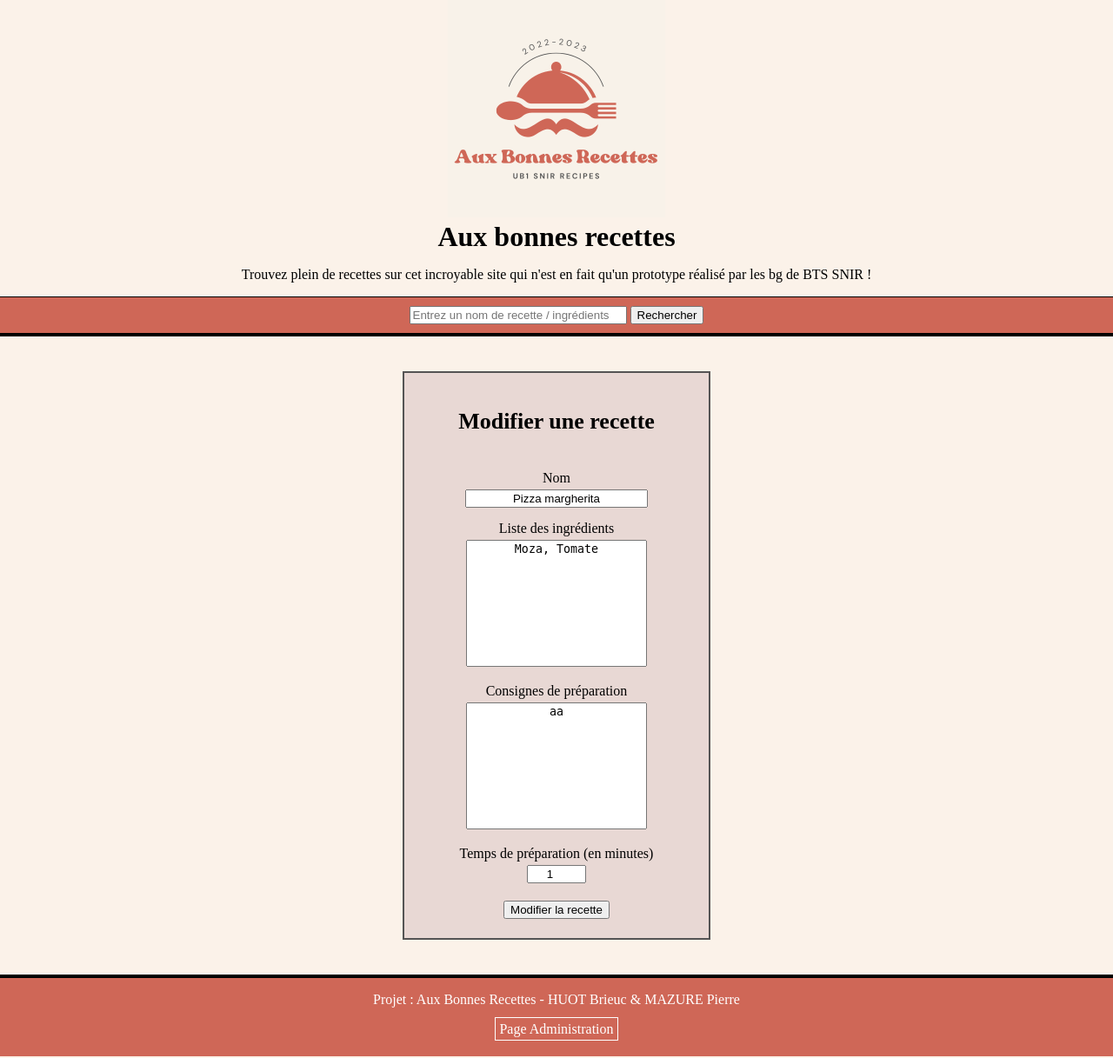
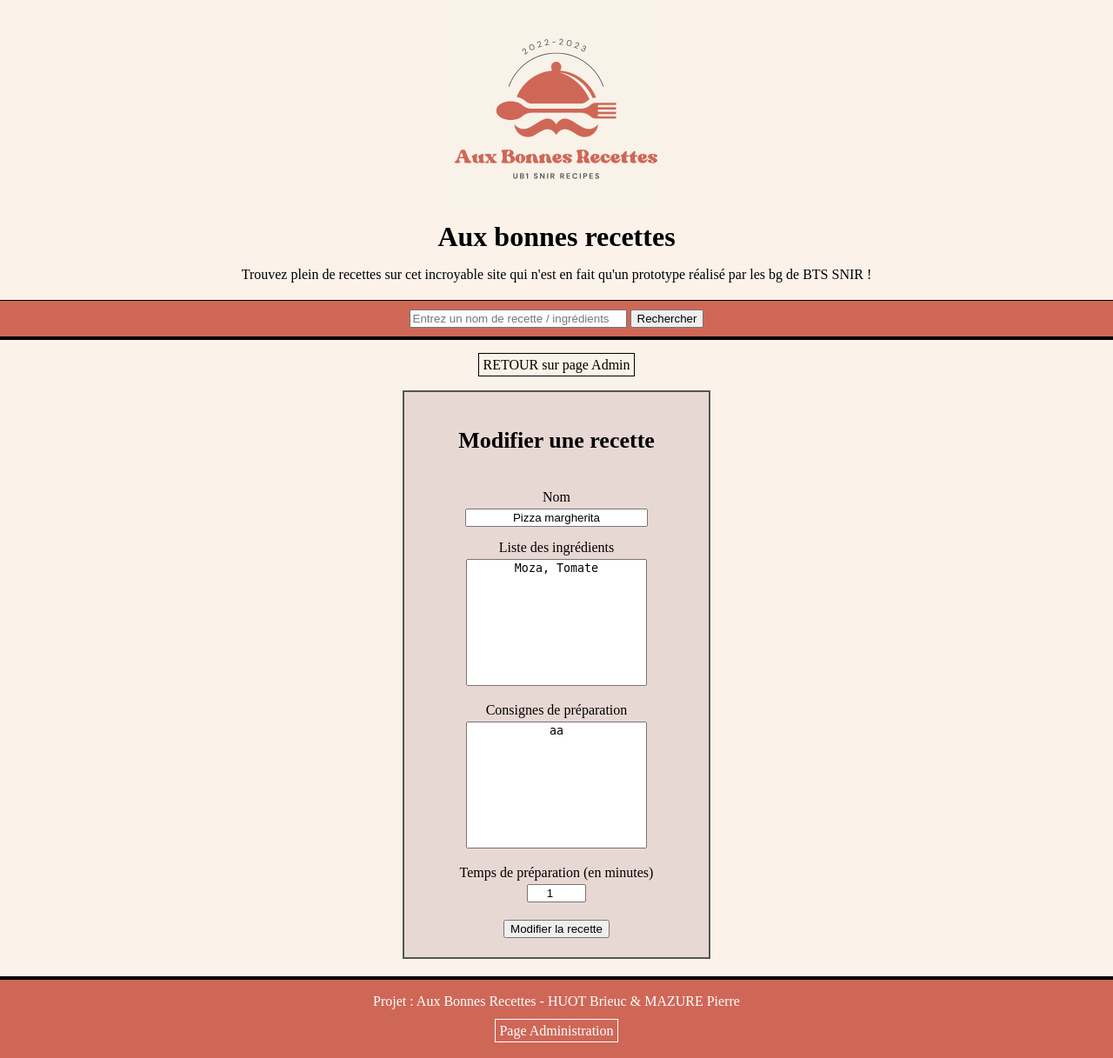
Before and after one commit to Brieuuc/Projet_SiteRecettes, a PHP site: page /Admin/admin_modif.php?id=1 in a window 1280 px wide. Shown: the whole page at 87% size. Run offline with PHP 8.4, Linux system fonts and the light colour scheme.

Commit message:
Added admin return button on admin_modif.php / CSS

```diff
--- a/Admin/admin_modif.php
+++ b/Admin/admin_modif.php
@@ -9,6 +9,7 @@
 </head>
 <body>
 	<?php include '../html/header.php'?>
+    <a class="admin_return_button" href="admin.php">RETOUR sur page Admin</a>
 <!-- PHP Modification de recette -->
     <?php
     if (empty($_POST)){
@@ -21,7 +22,7 @@
         savePreptime($_POST['id'],$_POST['time']);
         $Recipe = getRecipe($_POST['id']);
         ?><p class="result_action"><?php echo "La recette d'ID = ".$_POST['id']." a été modifiée !";?></p>
-        <a href="admin.php">RETOUR sur page Admin</a><?php
+        <?php
     }
     ?>
 <!-- Formulaire Modification de recette -->
--- a/css/style.css
+++ b/css/style.css
@@ -22,7 +22,7 @@ header h1{
 
 
 .search_bar{
-	margin: 0 auto;
+	margin: 20px auto;
 	padding: 10px 5px;
 	background-color: #cf6757;
 	border-top: black solid 1px;
@@ -79,7 +79,7 @@ footer{
 #modif_form{
 	width: 25%;
 	height: 620px;
-	margin: 40px auto;
+	margin: 20px auto;
 	padding: 15px;
 	background-color: #e8d8d4;
 	text-align: center;
@@ -229,9 +229,17 @@ footer{
 
 .admin_button{
 	padding: 4px;
-
 	right: 4%;
 	text-decoration: none;
 	color: white;
 	border: 1px solid white;
 }
+
+.admin_return_button{
+	padding: 4px;
+	margin: 8px;
+	right: 4%;
+	color: black;
+	text-decoration: none;
+	border: 1px solid black;
+}
```
